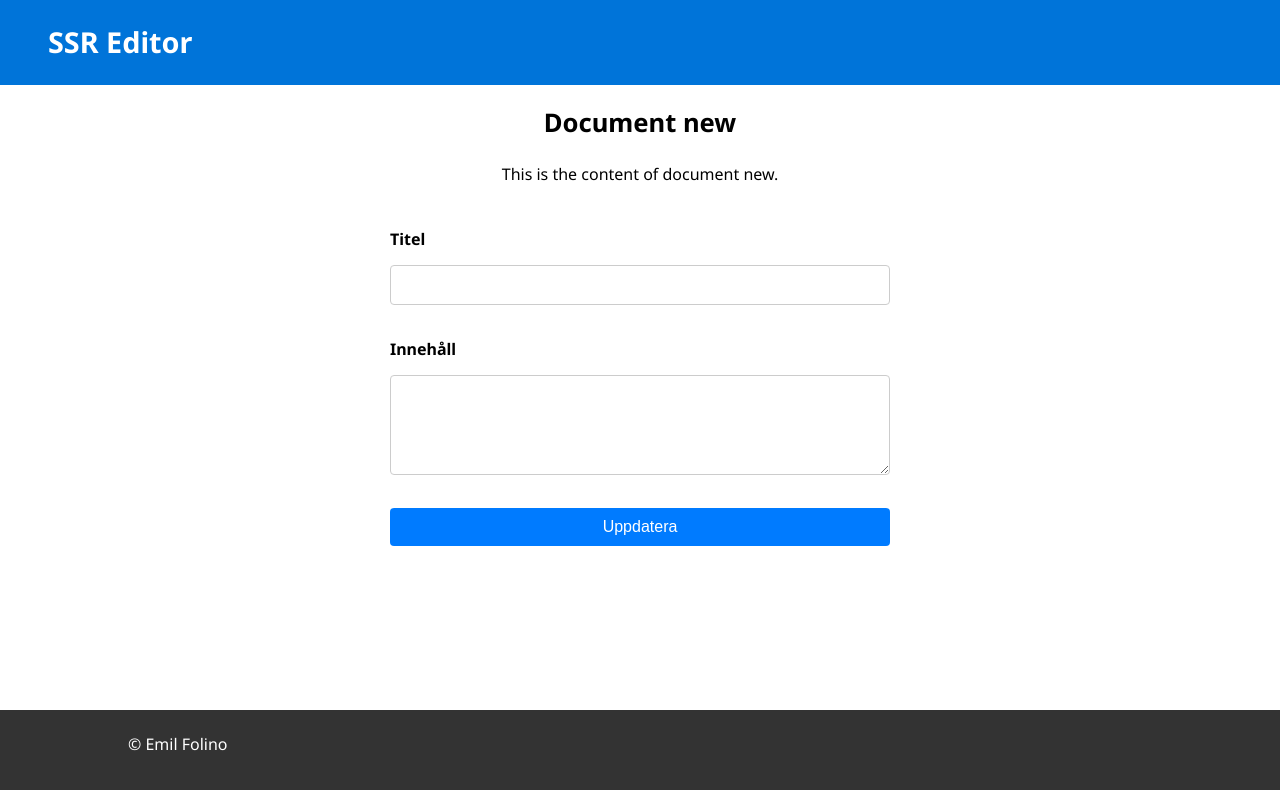
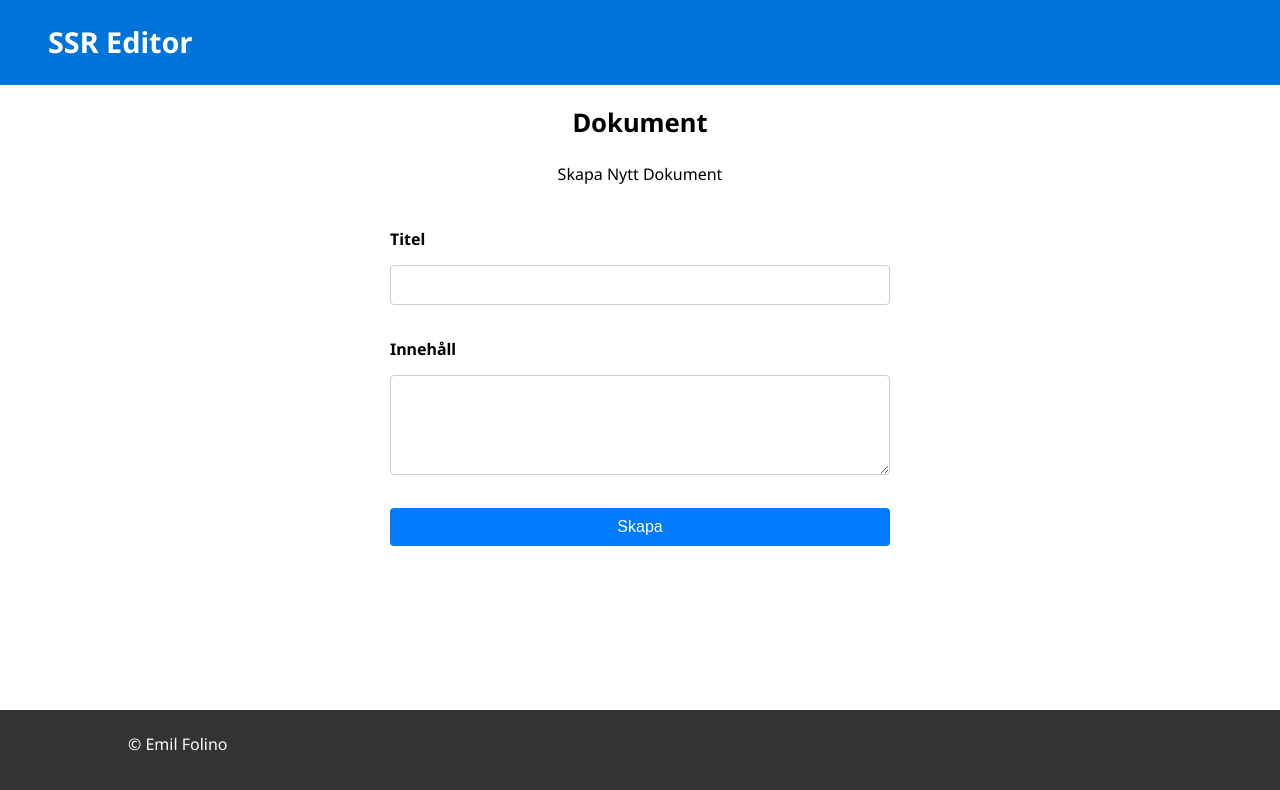
Before and after one commit to A-Norre/js-frontend, a React (Vite) app in the folder my-react-app/: page /document/new in a window 1280 px wide. Shown: the top 790 px of the page. Built offline with nearby package versions, Linux system fonts and the light colour scheme.

Commit message:
renamed doc files and added new doc compononent

```diff
--- a/my-react-app/src/App.css
+++ b/my-react-app/src/App.css
@@ -2,3 +2,21 @@
   margin-top: 1em;
   margin-left: 20%;
 }
+
+/* App.css */
+
+.add-document-button {
+  display: inline-block;
+  margin-top: 20px;
+  padding: 10px 20px;
+  background-color: #007bff;
+  color: white;
+  border: none;
+  border-radius: 5px;
+  cursor: pointer;
+  font-size: 16px;
+}
+
+.add-document-button:hover {
+  background-color: #0056b3;
+}
--- a/my-react-app/src/App.jsx
+++ b/my-react-app/src/App.jsx
@@ -1,10 +1,9 @@
-import { useState } from 'react'
-import './App.css'
+import './App.css';
 import { BrowserRouter as Router, Routes, Route, Link } from 'react-router-dom';
-import Document from './document';
+import UpdateDocument from './UpdateDocument';
+import NewDocument from './NewDocument';
 
 function App() {
-
   return (
     <Router>
       <div>
@@ -12,21 +11,26 @@ function App() {
           <Route
             path="/"
             element={
-              <div className='document-list'>
+              <div className="document-list">
                 <h3>
                   <Link to="/document/1">Sample Document 1</Link>
                 </h3>
                 <h3>
                   <Link to="/document/2">Sample Document 2</Link>
                 </h3>
+
+                <Link to="/document/new">
+                  <button className="add-document-button"><b>+</b> Dokument</button>
+                </Link>
               </div>
             }
           />
-          <Route path="/document/:id" element={<Document />} />
+          <Route path="/document/:id" element={<UpdateDocument />} />
+          <Route path="/document/new" element={<NewDocument />} />
         </Routes>
       </div>
     </Router>
   );
 }
 
-export default App
+export default App;
--- /dev/null
+++ b/my-react-app/src/NewDocument.jsx
@@ -0,0 +1,32 @@
+import { useParams, useNavigate } from 'react-router-dom';
+import './Document.css';
+
+const NewDocument = () => {
+  const { id } = useParams();
+  const navigate = useNavigate();
+
+  const handleSubmit = (e) => {
+    e.preventDefault();
+    navigate('/');
+  };
+
+  return (
+    <div className="document-container">
+      <div className="document-content">
+        <h2>Dokument {id}</h2>
+        <p>Skapa Nytt Dokument</p>
+      </div>
+      <form className="document-form" onSubmit={handleSubmit}>
+        <label htmlFor="title">Titel</label>
+        <input type="text" id="title" name="title" />
+
+        <label htmlFor="content">Innehåll</label>
+        <textarea id="content" name="content"></textarea>
+
+        <button type="submit">Skapa</button>
+      </form>
+    </div>
+  );
+};
+
+export default NewDocument;
--- a/my-react-app/src/document.jsx
+++ b/my-react-app/src/UpdateDocument.jsx
@@ -1,21 +1,20 @@
 import { useParams, useNavigate } from 'react-router-dom';
-import './document.css';
+import './Document.css';
 
-const Document = () => {
+const UpdateDocument = () => {
   const { id } = useParams();
   const navigate = useNavigate();
 
   const handleSubmit = (e) => {
     e.preventDefault();
-
     navigate('/');
   };
 
   return (
     <div className="document-container">
       <div className="document-content">
-        <h2>Document {id}</h2>
-        <p>This is the content of document {id}.</p>
+        <h2>Dokument {id}</h2>
+        <p>Uppdatera Dokument {id}</p>
       </div>
       <form className="document-form" onSubmit={handleSubmit}>
         <label htmlFor="title">Titel</label>
@@ -30,4 +29,4 @@ const Document = () => {
   );
 };
 
-export default Document;
+export default UpdateDocument;
```
Also changed, not shown: my-react-app/src/Document.css (renamed from my-react-app/src/document.css).
